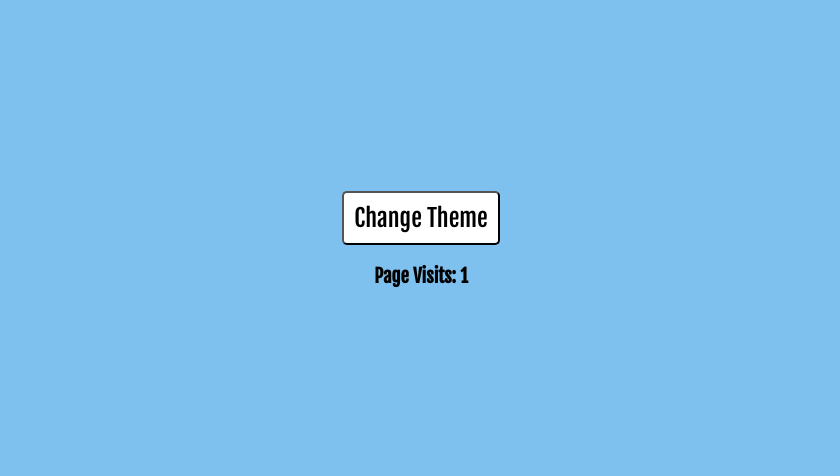
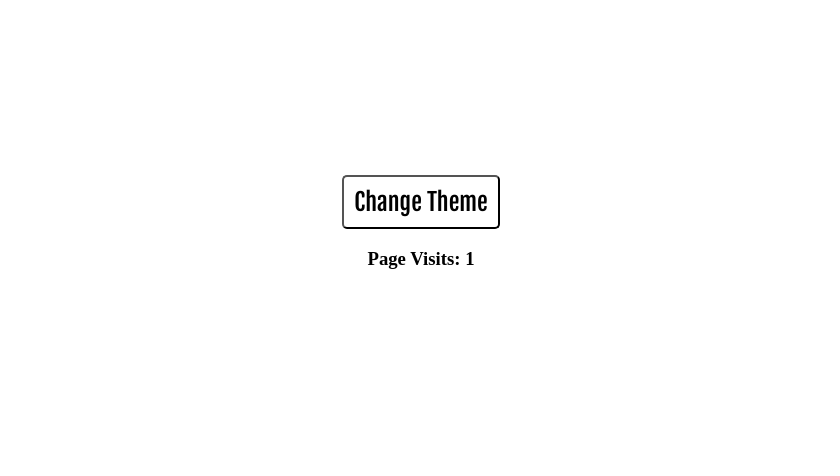
Before and after one commit to harr1193/MI-449-SS17-741-js-localstorage-wMUDce, a plain HTML site: page index.html in a window 1280 px wide. Shown: the part 324-800 px from the top of the page, without its empty margins (219-1059 px from the left). Drawn offline with Linux system fonts and the light colour scheme.

Commit message:
No longer defaults to day theme

```diff
--- a/index.html
+++ b/index.html
@@ -6,7 +6,7 @@
     <link rel="stylesheet" href="style.css">
     <link href="https://fonts.googleapis.com/css?family=Fjalla+One" rel="stylesheet">
   </head>
-  <body class="day-theme">
+  <body>
     <div class="main">
       <div id="header">
         <h1><span id="timeOfDay">Day</span> Theme</h1>
```
